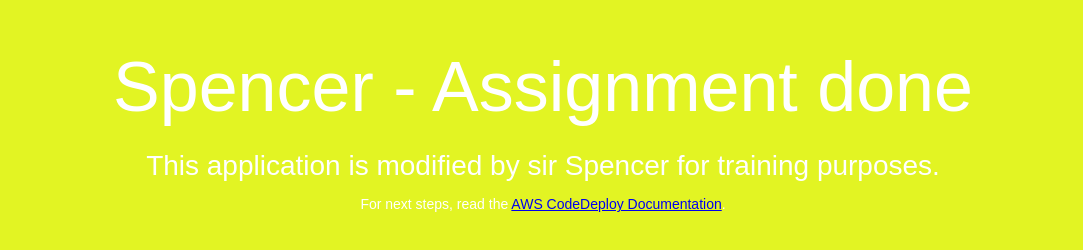
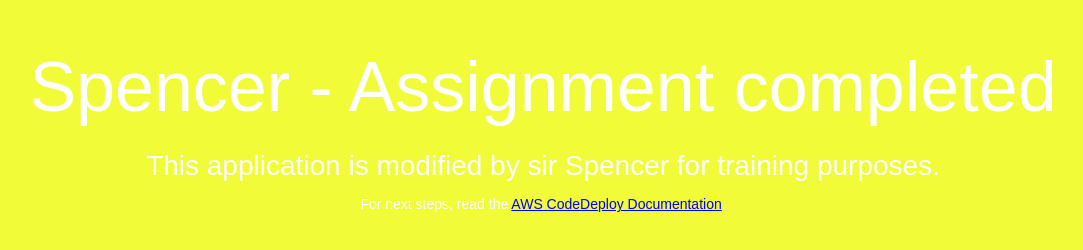
Before and after one commit to ianngamjohn/webapp-developers-training, a plain HTML site: page index.html in a window 1280 px wide. Shown: the whole page, without its empty margins (97-1180 px from the left). Drawn offline with Linux system fonts and the light colour scheme.

Commit message:
modified work

```diff
--- a/index.html
+++ b/index.html
@@ -6,7 +6,7 @@
   <style>
     body {
       color: #ffffff;
-      background-color: #e2f423;
+      background-color: #f1fb38;
       font-family: Arial, sans-serif;
       font-size: 14px;
     }
@@ -26,7 +26,7 @@
 </head>
 <body>
   <div align="center">
-    <h1>Spencer - Assignment done</h1>
+    <h1>Spencer - Assignment completed</h1>
     <h2>This application is modified by sir Spencer for training purposes.</h2>
     <p>For next steps, read the <a href="http://aws.amazon.com/documentation/codedeploy">AWS CodeDeploy Documentation</a>.</p>
   </div>
```
